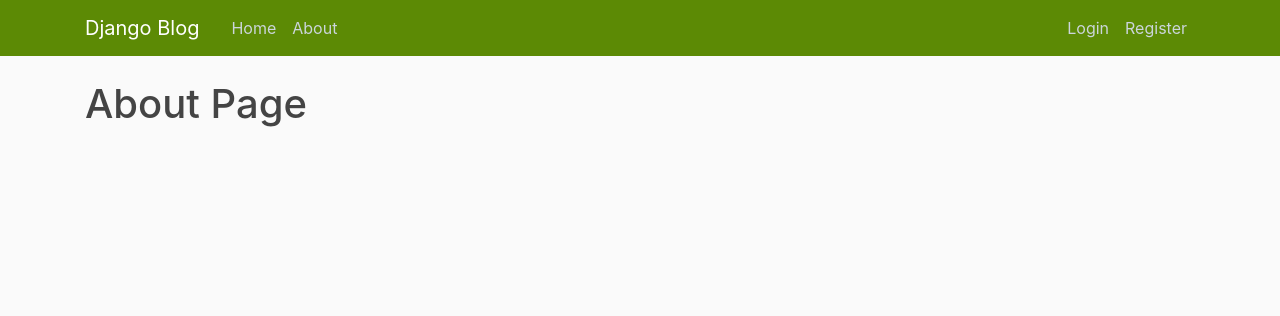
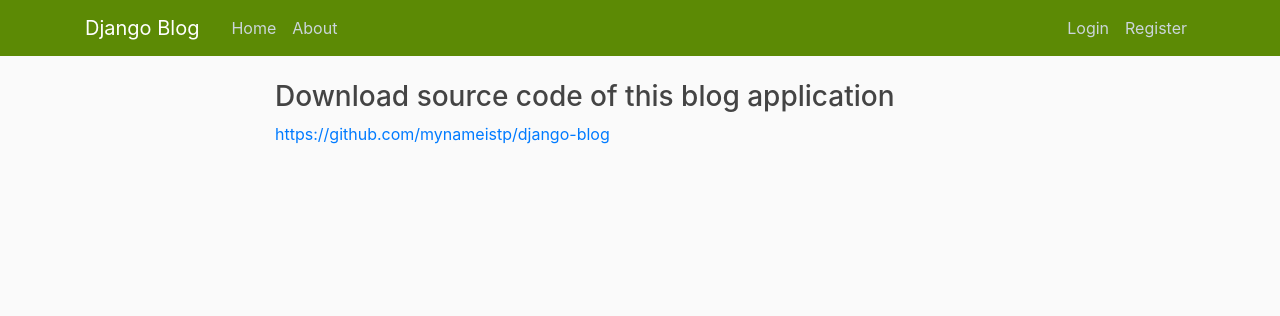
Before and after one commit to tezp/django-blog, a Django app: page /about in a window 1280 px wide. Shown: the top 316 px of the page. Run offline with Django 3.2, Linux system fonts and the light colour scheme; some libraries are stand-ins or nearby versions.

Commit message:
Added about page...

```diff
--- a/blog/templates/blog/about.html
+++ b/blog/templates/blog/about.html
@@ -1,4 +1,5 @@
 {% extends "blog/base.html" %}
 {% block content %}
-    <h1>About Page</h1>
+    <h3>Download source code of this blog application </h3>
+    <a href="https://github.com/mynameistp/django-blog">https://github.com/mynameistp/django-blog</a>
 {% endblock content %}
--- a/blog/templates/blog/base.html
+++ b/blog/templates/blog/base.html
@@ -33,7 +33,6 @@
                     <a class="nav-item nav-link" href="{% url 'home' %}">Home</a>
                     <a class="nav-item nav-link" href="{% url 'about' %}">About</a>
                 </div>
-                <!-- Navbar Right Side -->
                 <div class="navbar-nav">
                     {% if user.is_authenticated %}
                         <a class="nav-item nav-link" href="{% url 'post-create' %}">NewBlog</a>
@@ -52,6 +51,7 @@
 </header>
 <main role="main" class="container">
     <div class="row">
+        <div class="col-md-2"></div>
         <div class="col-md-8">
             {% if messages %}
 
--- a/blog_project/settings.py
+++ b/blog_project/settings.py
@@ -119,6 +119,8 @@
 # Static files (CSS, JavaScript, Images)
 # https://docs.djangoproject.com/en/2.2/howto/static-files/
 
+STATIC_ROOT = os.path.join(BASE_DIR, 'staticfiles')
+
 STATIC_URL = '/static/'
 
 MEDIA_ROOT = os.path.join(BASE_DIR, 'media')
```
